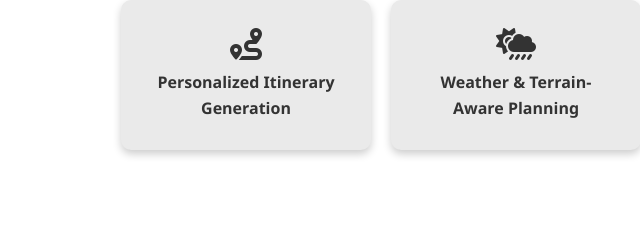
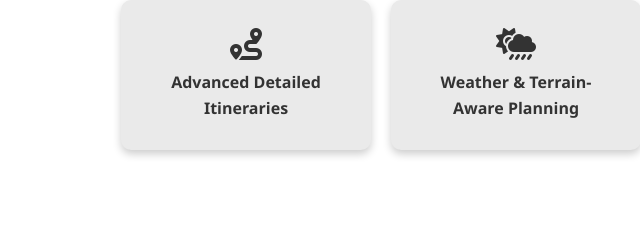
Before and after one commit to trekai273849/trekai-frontend, a plain HTML site: page index.html in a window 1280 px wide. Shown: the part 1307-1547 px from the top of the page, 124-764 px from the left. Drawn offline with Linux system fonts and the light colour scheme.

```diff
--- a/index.html
+++ b/index.html
@@ -69,7 +69,7 @@
   <div class="feature-cards">
     <a href="#itinerary" class="feature-card">
       <i class="fas fa-route fa-2x"></i>
-      <span>Personalized Itinerary Generation</span>
+      <span>Advanced Detailed Itineraries</span>
     </a>
     <a href="#weather" class="feature-card">
       <i class="fas fa-cloud-sun-rain fa-2x"></i>
```
